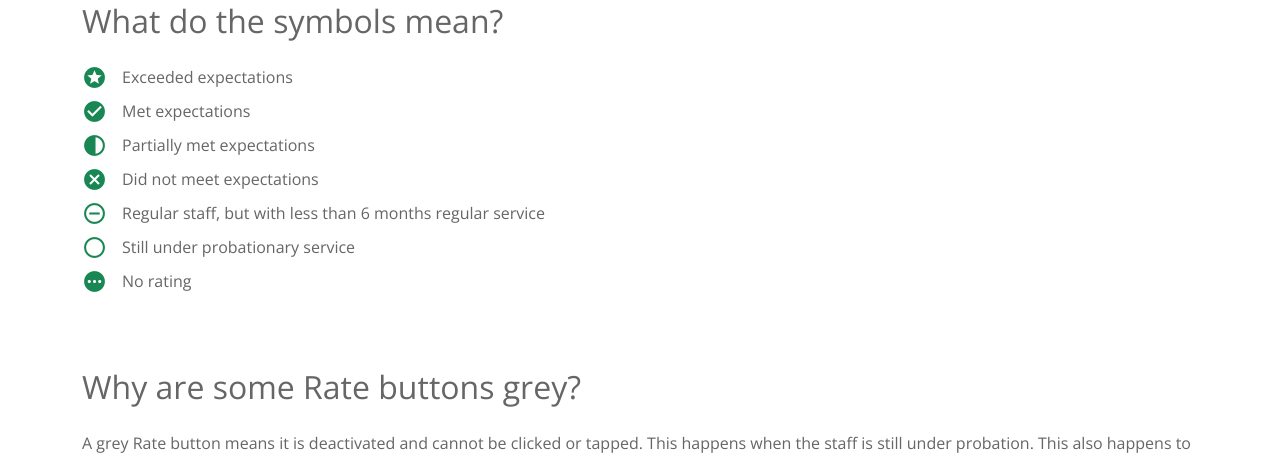
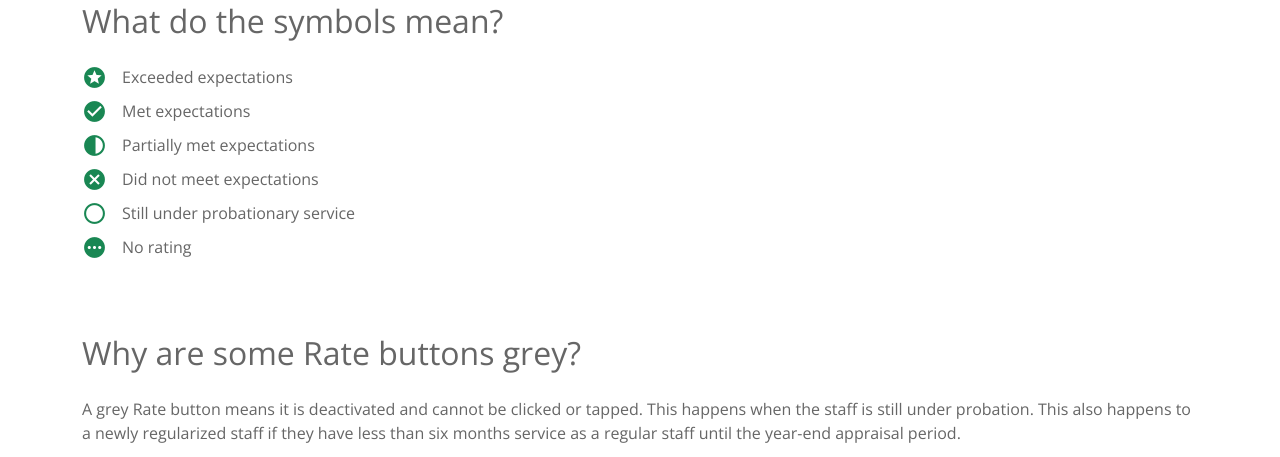
Before and after one commit to rcde1fin/p22.41, a Flask app: template templates/help.html in a window 1280 px wide. Shown: the part 289-746 px from the top of the page. Run offline with Flask 3, Linux system fonts and the light colour scheme; the template is opened without the code that fills it, so the values that code supplies are empty; parts of the project's set-up code (start-up, migrations or seed data) failed here and were passed over.

Commit message:
removed less than 6mo staff condition in help.html

```diff
--- a/main.py
+++ b/main.py
@@ -241,6 +241,7 @@ def landing_page():
         session["sup_resno"] = getresno(session["email"], get_resno_url=get_resno_url, get_resno_url_key=get_resno_url_key)
         # session["sup_resno"] = getresno("d.sayo@irri.org", get_resno_url=get_resno_url, get_resno_url_key=get_resno_url_key)
         print("MODULE [main] FUNCTION [landing_page] >>>>>>>>>>>> LOGIN EMAIL: ", session["email"])
+        print("MODULE [main] FUNCTION [landing_page] >>>>>>>>>>>> RESNO: ", session["sup_resno"])
         # session["sup_resno"] = getresno(session["email"], get_resno_url=wsdl, ocs_client=ocs_client, ocs_user=ocs_user, ocs_pswd=ocs_pswd, var_num_resno=var_num_resno)
         # session["sup_resno"] = getresno("d.sayo@irri.org", get_resno_url=wsdl, ocs_client=ocs_client, ocs_user=ocs_user, ocs_pswd=ocs_pswd, var_num_resno=var_num_resno)
         # session["sup_resno"] = getresno("a.dejesus@irri.org", get_resno_url=wsdl, ocs_client=ocs_client, ocs_user=ocs_user, ocs_pswd=ocs_pswd, var_num_resno=var_num_resno)
--- a/templates/help.html
+++ b/templates/help.html
@@ -32,10 +32,10 @@
             <span class="material-icons" style="color:#198753;font-size:25px;float:left;margin-right:15px;">cancel</span>
             Did not meet expectations
         </div>
-        <div style="margin-bottom:10px;">
+        <!-- <div style="margin-bottom:10px;">
             <span class="material-icons" style="color:#198753;font-size:25px;float:left;margin-right:15px;">remove_circle_outline</span>
             Regular staff, but with less than 6 months regular service
-        </div>
+        </div> -->
         <div style="margin-bottom:10px;">
             <span class="material-symbols-outlined" style="color:#198753;font-size:25px;float:left;margin-right:15px;">radio_button_unchecked</span>
             Still under probationary service
```
